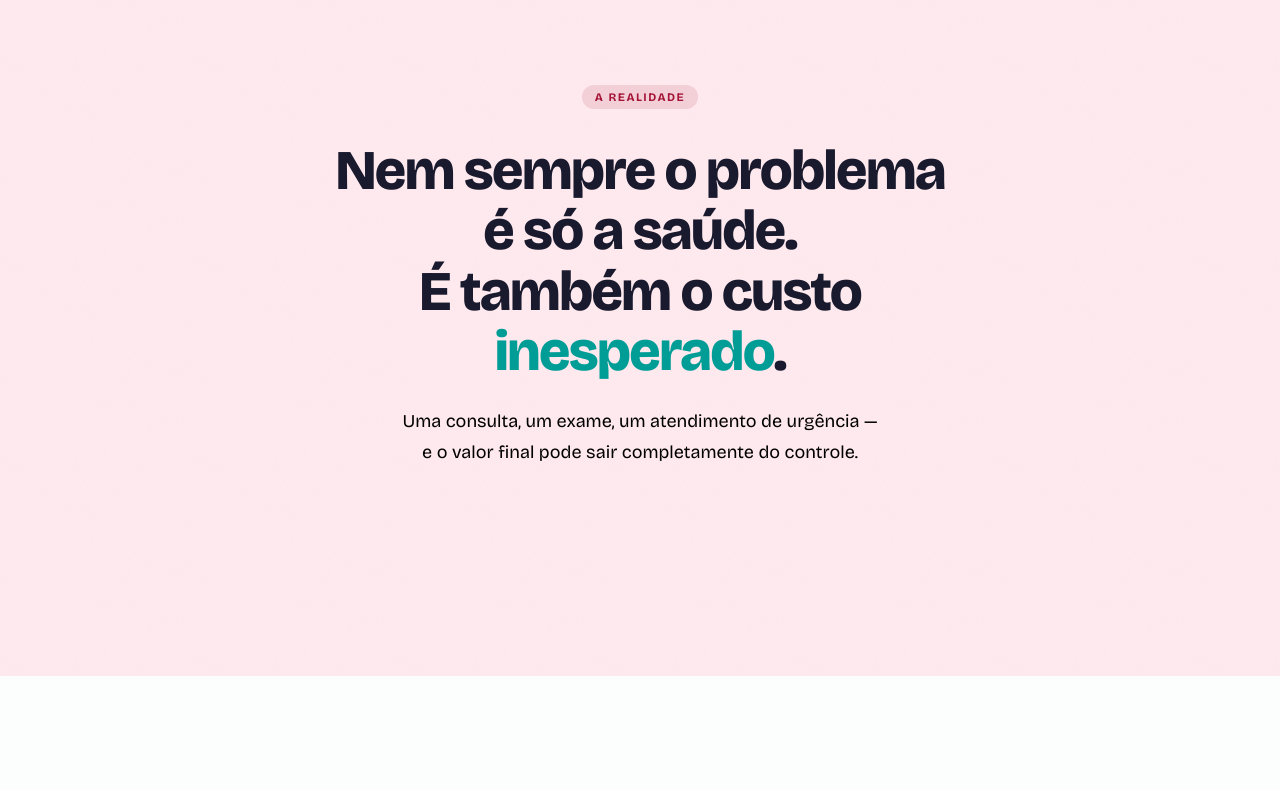
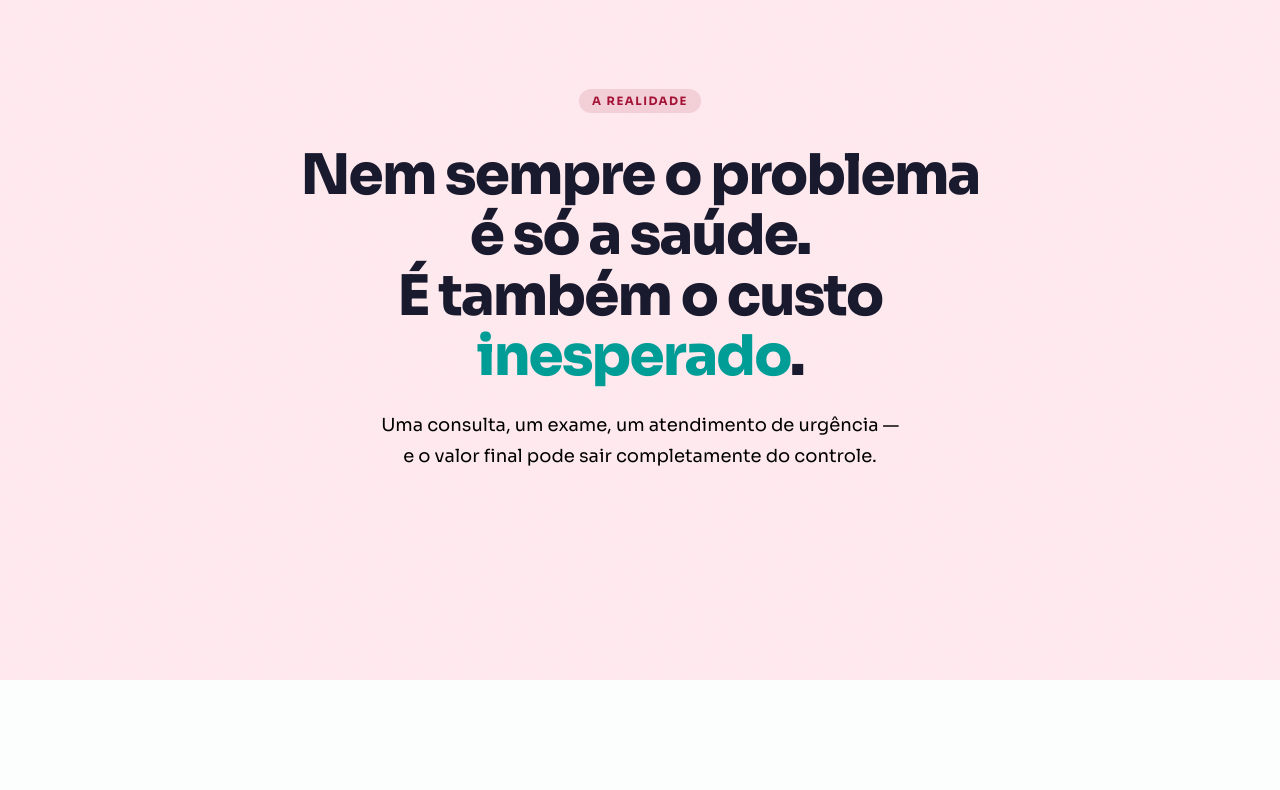
Before and after one commit to matheusmalaquias28/petsalut, a plain HTML site: page index.html in a window 1280 px wide. Shown: the part 978-1768 px from the top of the page. Drawn offline with nearby package versions, Linux system fonts and the light colour scheme.

Commit message:
Add files via upload

```diff
--- a/index.html
+++ b/index.html
@@ -7,24 +7,31 @@
 <link rel="icon" href="assets/logo.png" type="image/png"/>
 <link rel="preconnect" href="https://fonts.googleapis.com"/>
 <link rel="preconnect" href="https://fonts.gstatic.com" crossorigin/>
-<link href="https://fonts.googleapis.com/css2?family=Bricolage+Grotesque:opsz,wght@12..96,200..800&display=swap" rel="stylesheet"/>
+<link href="https://fonts.googleapis.com/css2?family=Sora:wght@100..800&display=swap" rel="stylesheet"/>
 <style>
 *,*::before,*::after{box-sizing:border-box;margin:0;padding:0}
 :root{
+  /* ID visual — tokens de marca */
+  --brand-primary:#009D96;
+  --brand-accent:#A51437;
+  --brand-heading:#1A1A2E;
+
   --bg:#FBFEFD;
-  --teal:#009D96;
+  --teal:var(--brand-primary);
   --teal-dk:#007a74;
   --teal-lt:#e0f5f4;
-  --accent:#A51437;
+  --accent:var(--brand-accent);
   --accent-dk:#8a1030;
-  --ink:#1A1A2E;
+  --ink:var(--brand-heading);
+  --title:var(--brand-heading);
   --ink2:#0d2321;
   --muted:#4a6e6c;
   --line:#d5e8e7;
   --white:#fff;
+  --font-sans:'Sora',system-ui,-apple-system,Segoe UI,sans-serif;
 }
 html{scroll-behavior:smooth}
-body{font-family:'Bricolage Grotesque',sans-serif;background:var(--bg);color:var(--ink);overflow-x:hidden;-webkit-font-smoothing:antialiased}
+body{font-family:var(--font-sans);background:var(--bg);color:var(--ink);overflow-x:hidden;-webkit-font-smoothing:antialiased}
 
 /* ── NAV ── */
 nav{
@@ -77,9 +84,9 @@ nav.up{height:62px;box-shadow:0 2px 24px rgba(7,21,20,.07)}
 h1{
   font-size:clamp(40px,6vw,50px);font-weight:800;
   line-height:1.03;letter-spacing:-2.5px;
-  color:var(--ink);margin-bottom:22px;
+  color:var(--title);margin-bottom:22px;
 }
-h1 em{font-style:normal;color:var(--teal)}
+h1 em{font-style:normal;color:var(--brand-primary)}
 .hero-sub{font-size:17px;color:var(--muted);max-width:480px;line-height:1.65;margin-bottom:30px}
 .bullets{list-style:none;display:flex;flex-direction:column;gap:10px;margin-bottom:38px}
 .bullets li{display:flex;align-items:center;gap:9px;font-size:14px;font-weight:500}
@@ -127,8 +134,9 @@ h1 em{font-style:normal;color:var(--teal)}
 h2.sh{
   font-size:clamp(32px,4vw,52px);font-weight:800;
   line-height:1.08;letter-spacing:-1.8px;margin-bottom:18px;
+  color:var(--title);
 }
-h2.sh em{font-style:normal;color:var(--teal)}
+h2.sh em{font-style:normal;color:var(--brand-primary)}
 .sp{font-size:17px;color:var(--muted);line-height:1.7}
 
 /* ── PAIN (dark) ── */
@@ -175,7 +183,7 @@ h2.sh em{font-style:normal;color:var(--teal)}
   background:rgba(0,157,150,.12);
   display:flex;align-items:center;justify-content:center;font-size:22px;
 }
-.feat-card h3{font-size:16.5px;font-weight:700;color:var(--ink)}
+.feat-card h3{font-size:16.5px;font-weight:700;color:var(--title)}
 .feat-card p{font-size:14px;color:var(--muted);line-height:1.6}
 
 /* ── DIFFERENTIALS ── */
@@ -189,7 +197,7 @@ h2.sh em{font-style:normal;color:var(--teal)}
 .diff-card:hover{border-color:var(--teal);box-shadow:0 8px 40px rgba(0,157,150,.1);transform:translateY(-3px)}
 .diff-num{font-size:46px;font-weight:800;line-height:1;letter-spacing:-2px;color:var(--teal-lt);flex-shrink:0;transition:color .2s}
 .diff-card:hover .diff-num{color:var(--teal)}
-.diff-card h3{font-size:19px;font-weight:700;margin-bottom:9px;letter-spacing:-.3px}
+.diff-card h3{font-size:19px;font-weight:700;margin-bottom:9px;letter-spacing:-.3px;color:var(--title)}
 .diff-card p{font-size:15px;color:var(--muted);line-height:1.65}
 
 /* ── PROOF (dark) ── */
@@ -201,7 +209,7 @@ h2.sh em{font-style:normal;color:var(--teal)}
   font-size:clamp(54px,7vw,88px);font-weight:800;
   color:var(--ink);letter-spacing:-4px;line-height:1;display:block;
 }
-.pstat strong em{font-style:normal;color:var(--teal)}
+.pstat strong em{font-style:normal;color:var(--brand-primary)}
 .pstat p{font-size:16px;color:var(--muted);margin-top:8px}
 .pdiv{height:1px;background:var(--line);margin-bottom:48px}
 .plabel{font-size:11.5px;font-weight:700;text-transform:uppercase;letter-spacing:2px;color:var(--muted);margin-bottom:22px}
@@ -294,7 +302,7 @@ footer{background:#FFEAEF;padding:64px 5% 44px}
 }
 .pc-card:hover{transform:translateY(-4px);box-shadow:0 16px 48px rgba(0,157,150,.1);border-color:rgba(0,157,150,.35)}
 .pc-logo{height:80px;width:auto;max-width:200px;object-fit:contain;display:block}
-.pc-name{font-size:15px;font-weight:700;color:var(--ink);letter-spacing:-.3px;line-height:1.2}
+.pc-name{font-size:15px;font-weight:700;color:var(--title);letter-spacing:-.3px;line-height:1.2}
 .pc-desc{font-size:13.5px;color:var(--muted);line-height:1.6;flex:1}
 .pc-tags{display:flex;flex-wrap:wrap;gap:6px}
 .pc-tag{
```
